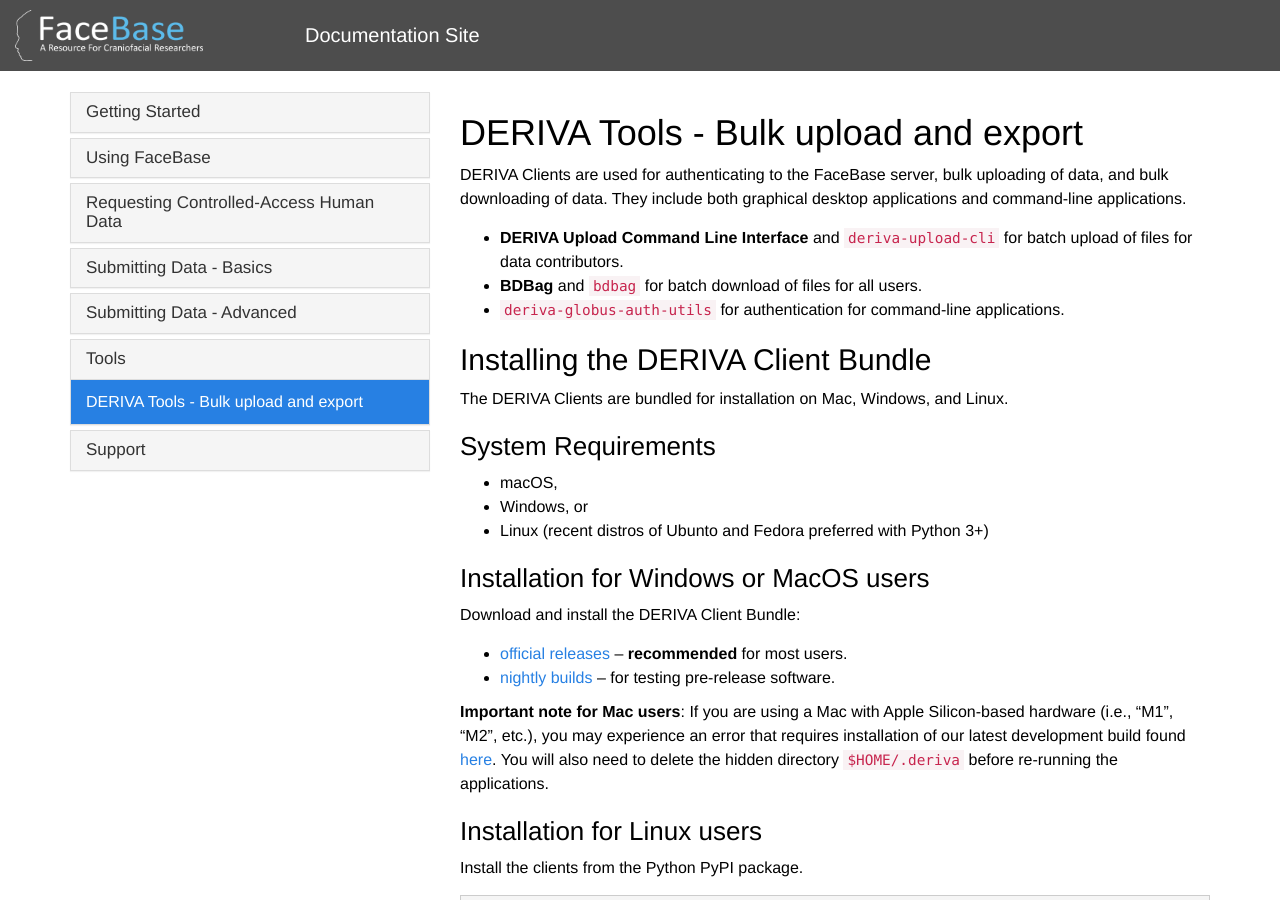
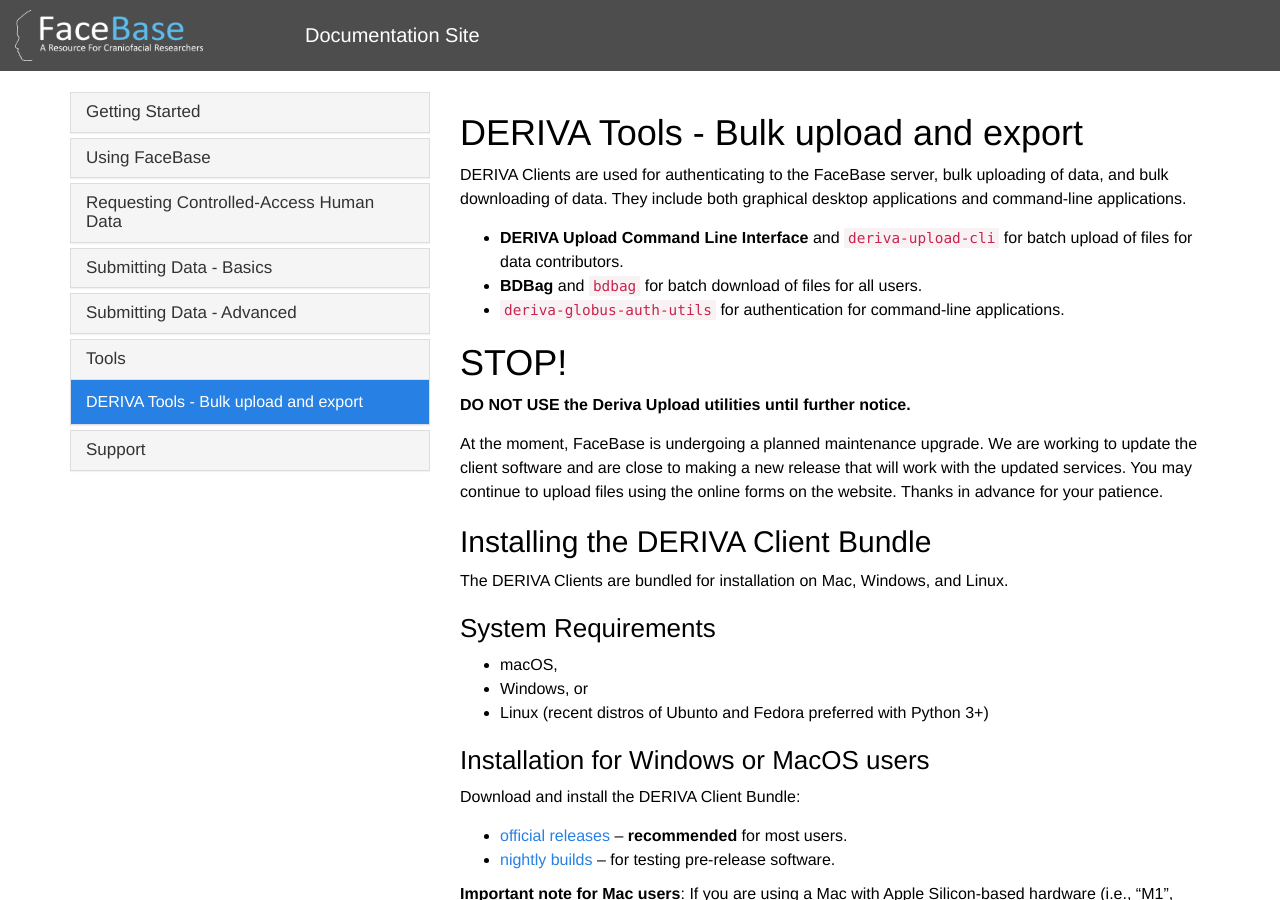
Before and after one commit to informatics-isi-edu/facebase-docs, a Jekyll site: the page built from docs/_docs/submitting-advanced/Deriva-Clients.md, in a window 1280 px wide and 900 px high. Built offline with Jekyll 4.4.1, drawn with Linux system fonts in a browser that asks for light colours; comment, search, counter and statistics services are not loaded.

Commit message:
maintenance note - dont use uploader

```diff
--- a/docs/_docs/submitting-advanced/Deriva-Clients.md
+++ b/docs/_docs/submitting-advanced/Deriva-Clients.md
@@ -10,6 +10,11 @@
 - **BDBag** and `bdbag` for batch download of files for all users.
 - `deriva-globus-auth-utils` for authentication for command-line applications.
 
+# STOP!
+
+**DO NOT USE the Deriva Upload utilities until further notice.**
+
+At the moment, FaceBase is undergoing a planned maintenance upgrade. We are working to update the client software and are close to making a new release that will work with the updated services. You may continue to upload files using the online forms on the website. Thanks in advance for your patience.
 
 ## Installing the DERIVA Client Bundle
 
```
